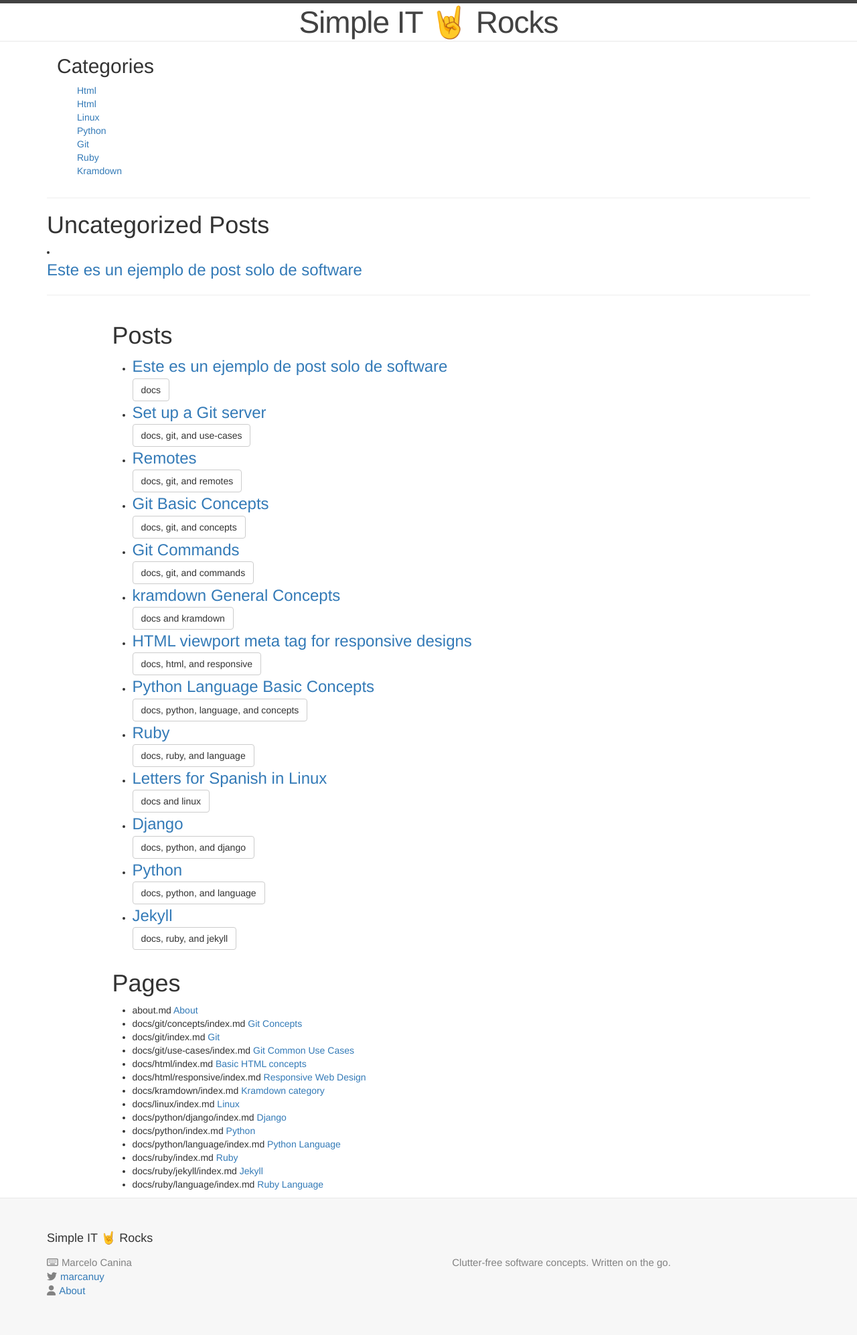
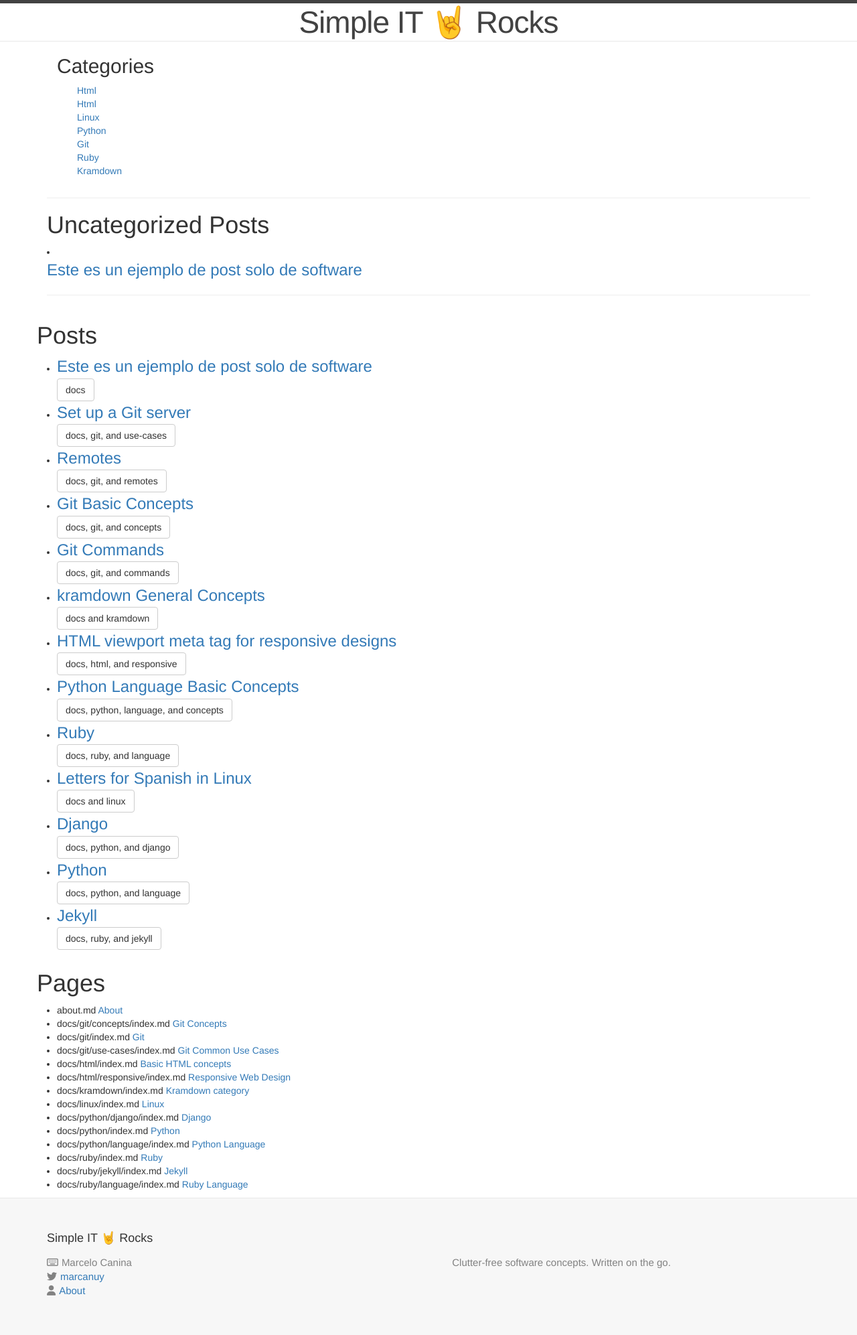
Before and after one commit to marcanuy/simpleit.rocks, a Jekyll site: the page built from index.html, in a window 1280 px wide. Shown: the whole page at 67% size. Built offline with Jekyll 4.4.1, drawn with Linux system fonts in a browser that asks for light colours; nearby versions of some CDN libraries; library files that are not in the unit come from our copies.

Commit message:
align home text

```diff
--- a/index.html
+++ b/index.html
@@ -48,9 +48,7 @@ layout: default
 
   <hr />
 
-  <div class="container">
-    <div class="row">
-      <div class="col-sm-10 col-sm-offset-1">
+  <div>
     <div class="center-block">
       <div class="row">
 	<h1>Posts</h1>
@@ -83,5 +81,3 @@ layout: default
     </div>
   </div>
 </div>
-  </div>
-</div>
```
Lines whose indentation alone changed are shown as unchanged.
